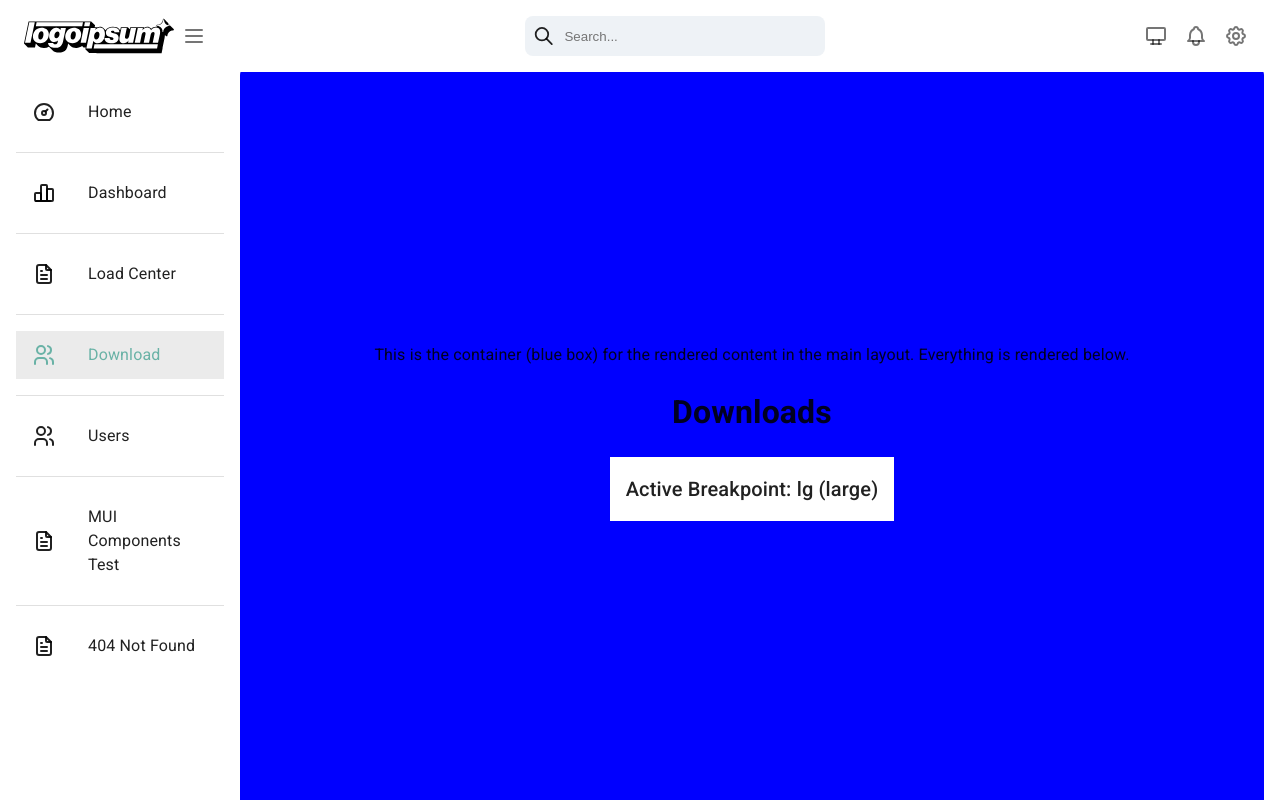
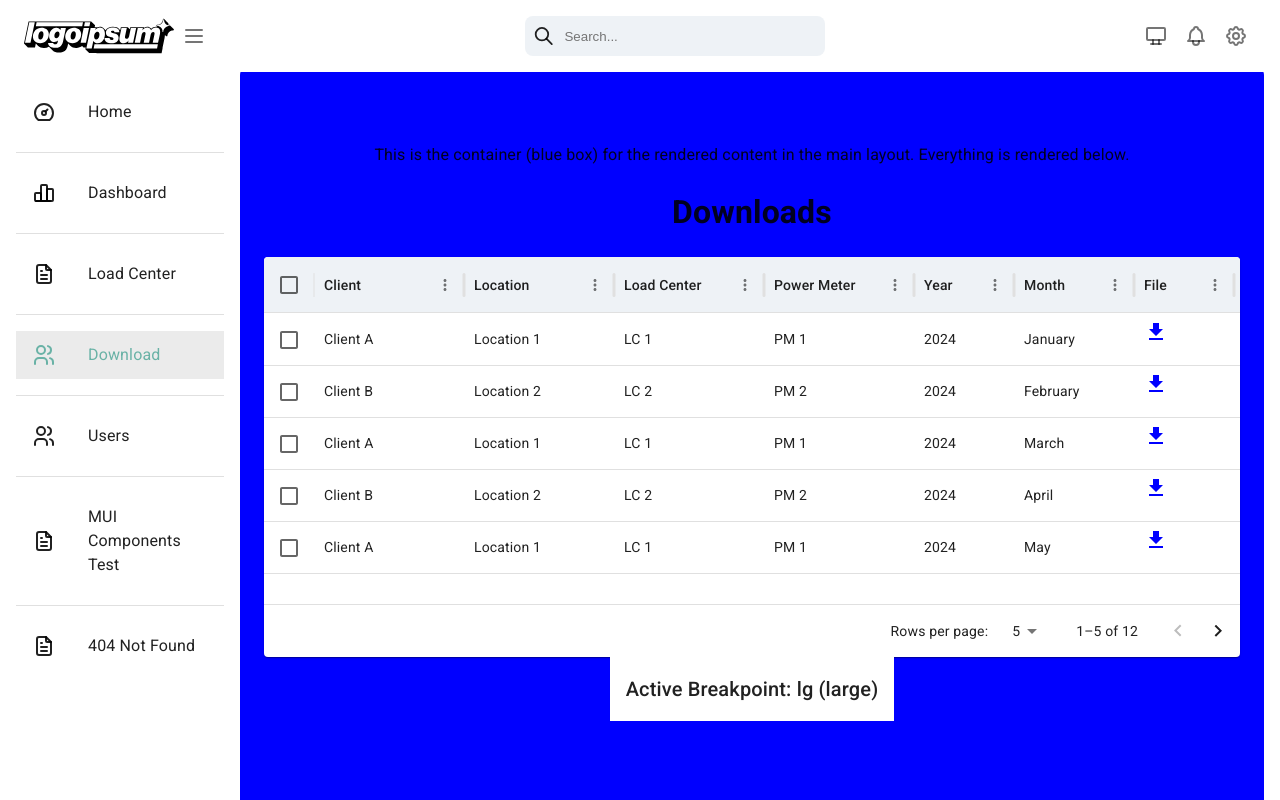
Before and after one commit to NexeliumMx/PowerTick-frontend, a React (Vite) app: page /downloads in a window 1280 px wide. Built offline with nearby package versions, Linux system fonts and the light colour scheme.

Commit message:
add first users and downloads prototype

```diff
--- a/package.json
+++ b/package.json
@@ -17,6 +17,7 @@
     "@mui/lab": "^6.0.0-beta.9",
     "@mui/material": "^6.1.0",
     "@mui/x-charts": "^7.17.0",
+    "@mui/x-data-grid": "^7.18.0",
     "@tabler/icons-react": "^3.16.0",
     "react": "^18.3.1",
     "react-dom": "^18.3.1",
--- /dev/null
+++ b/src/pages/Downloads/components/DownloadsTable.jsx
@@ -0,0 +1,56 @@
+import { DataGrid } from '@mui/x-data-grid';
+import Paper from '@mui/material/Paper';
+import DownloadIcon from '@mui/icons-material/Download'; // Example icon from MUI
+
+const columns = [
+  { field: 'client', headerName: 'Client', width: 150 },
+  { field: 'location', headerName: 'Location', width: 150 },
+  { field: 'loadcenter', headerName: 'Load Center', width: 150 },
+  { field: 'powermeter', headerName: 'Power Meter', width: 150 },
+  { field: 'year', headerName: 'Year', width: 100 },
+  { field: 'month', headerName: 'Month', width: 120 },
+  {
+    field: 'icon',
+    headerName: 'File',
+    width: 100,
+    renderCell: () => (
+      <DownloadIcon
+        style={{ cursor: 'pointer', color: 'blue' }}
+        onClick={() => alert('Download initiated!')}
+      />
+    ),
+  },
+];
+
+// Example data for the last 12 months (assumes you're generating this dynamically)
+const rows = [
+  { id: 1, client: 'Client A', location: 'Location 1', loadcenter: 'LC 1', powermeter: 'PM 1', year: 2024, month: 'January' },
+  { id: 2, client: 'Client B', location: 'Location 2', loadcenter: 'LC 2', powermeter: 'PM 2', year: 2024, month: 'February' },
+  { id: 3, client: 'Client A', location: 'Location 1', loadcenter: 'LC 1', powermeter: 'PM 1', year: 2024, month: 'March' },
+  { id: 4, client: 'Client B', location: 'Location 2', loadcenter: 'LC 2', powermeter: 'PM 2', year: 2024, month: 'April' },
+  { id: 5, client: 'Client A', location: 'Location 1', loadcenter: 'LC 1', powermeter: 'PM 1', year: 2024, month: 'May' },
+  { id: 6, client: 'Client B', location: 'Location 2', loadcenter: 'LC 2', powermeter: 'PM 2', year: 2024, month: 'June' },
+  { id: 7, client: 'Client A', location: 'Location 1', loadcenter: 'LC 1', powermeter: 'PM 1', year: 2024, month: 'July' },
+  { id: 8, client: 'Client B', location: 'Location 2', loadcenter: 'LC 2', powermeter: 'PM 2', year: 2024, month: 'August' },
+  { id: 9, client: 'Client A', location: 'Location 1', loadcenter: 'LC 1', powermeter: 'PM 1', year: 2024, month: 'September' },
+  { id: 10, client: 'Client B', location: 'Location 2', loadcenter: 'LC 2', powermeter: 'PM 2', year: 2024, month: 'October' },
+  { id: 11, client: 'Client A', location: 'Location 1', loadcenter: 'LC 1', powermeter: 'PM 1', year: 2024, month: 'November' },
+  { id: 12, client: 'Client B', location: 'Location 2', loadcenter: 'LC 2', powermeter: 'PM 2', year: 2024, month: 'December' },
+];
+
+const paginationModel = { page: 0, pageSize: 5 };
+
+export default function DownloadsTable() {
+  return (
+    <Paper sx={{ height: 400, width: '100%' }}>
+      <DataGrid
+        rows={rows}
+        columns={columns}
+        initialState={{ pagination: { paginationModel } }}
+        pageSizeOptions={[5, 10]}
+        checkboxSelection
+        sx={{ border: 0 }}
+      />
+    </Paper>
+  );
+}
--- a/src/pages/Downloads/index.jsx
+++ b/src/pages/Downloads/index.jsx
@@ -1,7 +1,10 @@
+import DownloadsTable from "./components/DownloadsTable";
+
 const Downloads = () => {
   return (
     <>
     <h1>Downloads</h1>
+    <DownloadsTable />
     </>
   );
 };
--- /dev/null
+++ b/src/pages/Users/components/UsersTable.jsx
@@ -0,0 +1,51 @@
+import { DataGrid } from '@mui/x-data-grid';
+import Paper from '@mui/material/Paper';
+
+const columns = [
+  { field: 'id', headerName: 'ID', width: 70 },
+  { field: 'firstName', headerName: 'First name', width: 130 },
+  { field: 'lastName', headerName: 'Last name', width: 130 },
+  {
+    field: 'age',
+    headerName: 'Age',
+    type: 'number',
+    width: 90,
+  },
+  {
+    field: 'fullName',
+    headerName: 'Full name',
+    description: 'This column has a value getter and is not sortable.',
+    sortable: false,
+    width: 160,
+    valueGetter: (value, row) => `${row.firstName || ''} ${row.lastName || ''}`,
+  },
+];
+
+const rows = [
+  { id: 1, lastName: 'Snow', firstName: 'Jon', age: 35 },
+  { id: 2, lastName: 'Lannister', firstName: 'Cersei', age: 42 },
+  { id: 3, lastName: 'Lannister', firstName: 'Jaime', age: 45 },
+  { id: 4, lastName: 'Stark', firstName: 'Arya', age: 16 },
+  { id: 5, lastName: 'Targaryen', firstName: 'Daenerys', age: null },
+  { id: 6, lastName: 'Melisandre', firstName: null, age: 150 },
+  { id: 7, lastName: 'Clifford', firstName: 'Ferrara', age: 44 },
+  { id: 8, lastName: 'Frances', firstName: 'Rossini', age: 36 },
+  { id: 9, lastName: 'Roxie', firstName: 'Harvey', age: 65 },
+];
+
+const paginationModel = { page: 0, pageSize: 5 };
+
+export default function UsersTable() {
+  return (
+    <Paper sx={{ height: 400, width: '100%' }}>
+      <DataGrid
+        rows={rows}
+        columns={columns}
+        initialState={{ pagination: { paginationModel } }}
+        pageSizeOptions={[5, 10]}
+        checkboxSelection
+        sx={{ border: 0 }}
+      />
+    </Paper>
+  );
+}
--- a/src/pages/Users/index.jsx
+++ b/src/pages/Users/index.jsx
@@ -1,7 +1,10 @@
+import UsersTable from "./components/UsersTable";
+
 const Users = () => {
   return (
     <>
     <h1>Users</h1>
+    <UsersTable />
     </>
   );
 };
```
Also changed, not shown: 1 other file (tests, documents, lock files or other folders).
